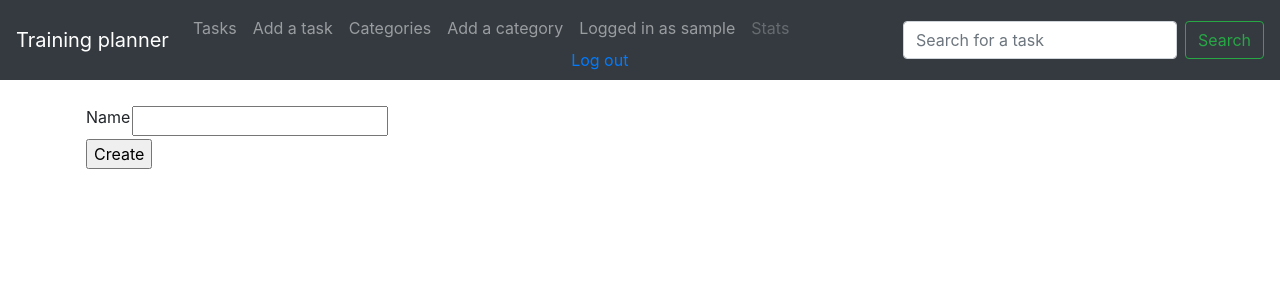
After one commit to perander/training-planner, a Flask app: page /categories/new in a window 1280 px wide. The commit adds this page. Shown: the top 300 px of the page. Run offline with Flask 2, Linux system fonts and the light colour scheme; a user stored in the database is signed in; tables that the repository leaves empty hold one stand-in row (values such as "Sample post"); some libraries are stand-ins or nearby versions.

Commit message:
create and delete categories, not yet possible to bind them to tasks

```diff
--- a/application/__init__.py
+++ b/application/__init__.py
@@ -25,6 +25,8 @@ from application.tasks import views
 from application.auth import models
 from application.auth import views
 
+from application.category import models, views
+
 # login
 from application.auth.models import User
 from os import urandom
@@ -45,7 +47,10 @@ def load_user(user_id):
     return User.query.get(user_id)
 
 
+# db.create_all()
+
 try:
     db.create_all()
 except:
+    print("creating db failed")
     pass
--- /dev/null
+++ b/application/category/forms.py
@@ -0,0 +1,9 @@
+from flask_wtf import FlaskForm
+from wtforms import StringField, validators
+
+
+class CategoryForm(FlaskForm):
+    name = StringField("Name", [validators.Length(min=3)])
+
+    class Meta:
+        csrf = False
--- /dev/null
+++ b/application/category/views.py
@@ -0,0 +1,48 @@
+from flask import redirect, render_template, request, url_for
+from flask_login import login_required, current_user
+
+from application import app, db
+from application.category.models import Category
+from application.category.forms import CategoryForm
+
+
+@app.route("/categories", methods=["GET"])
+def categories_index():
+    return render_template("categories/list.html", categories=Category.query.all())
+
+
+@app.route("/categories/<category_id>/")
+def categories_view(category_id):
+    return render_template("categories/view.html", category=Category.query.get(category_id))
+
+
+@app.route("/categories/new", methods=["GET", "POST"])
+@login_required
+def categories_create():
+    if current_user.admin:
+        if request.method == "GET":
+            return render_template("categories/new.html", form=CategoryForm())
+
+        form = CategoryForm(request.form)
+
+        if not form.validate():
+            return render_template("categories/new.html", form=form)
+
+        t = Category(name=form.name.data)
+
+        db.session().add(t)
+        db.session().commit()
+
+    return redirect(url_for("categories_index"))
+
+
+@app.route("/deletecategory/<category_id>", methods=["POST"])
+@login_required
+def categories_delete(category_id):
+    if current_user.admin:
+        c = Category.query.get(category_id)
+
+        db.session().delete(c)
+        db.session().commit()
+
+    return redirect(url_for("categories_index"))
--- a/application/tasks/models.py
+++ b/application/tasks/models.py
@@ -22,3 +22,8 @@ inprogress = db.Table('tasksinprogress',
                       db.Column('account_id', db.Integer, db.ForeignKey('account.id')),
                       db.Column('task_id', db.Integer, db.ForeignKey('task.id'))
                       )
+
+tags = db.Table('taskscategory',
+                db.Column('category_id', db.Integer, db.ForeignKey('category.id')),
+                db.Column('task_id', db.Integer, db.ForeignKey('task.id'))
+                )
--- /dev/null
+++ b/application/templates/categories/new.html
@@ -0,0 +1,28 @@
+{% extends "layout.html" %}
+
+{% block body %}
+<form method="POST" action="{{ url_for('categories_create') }}">
+  <table>
+    <tr>
+      <td>
+        {{ form.name.label }}
+      </td>
+      <td>
+        {{ form.name }}
+      </td>
+      <td>
+        <ul>
+          {% for error in form.name.errors %}
+          <li>{{ error }}</li>
+          {% endfor %}
+        </ul>
+      </td>
+    </tr>
+    <tr>
+      <td colspan="3">
+        <input type="submit" value="Create"/>
+      </td>
+    </tr>
+  </table>
+</form>
+{% endblock %}
--- a/application/templates/layout.html
+++ b/application/templates/layout.html
@@ -18,7 +18,7 @@
           <ul class="navbar-nav mr-auto">
 
             <li class="nav-item">
-              <a class="nav-link" href="{{ url_for('tasks_index') }} ">List tasks</a>
+              <a class="nav-link" href="{{ url_for('tasks_index') }} ">Tasks</a>
             </li>
 
             {% if current_user.admin %} <!-- no need to check for is_authenticated -->
@@ -27,7 +27,16 @@
             </li>
             {% endif %}
 
-            <!-- TODO: activate links when implemented -->
+            <li class="nav-item">
+              <a class="nav-link" href="{{ url_for('categories_index') }} ">Categories</a>
+            </li>
+
+            {% if current_user.admin %} <!-- no need to check for is_authenticated -->
+            <li class="nav-item">
+              <a class="nav-link" href="{{ url_for('categories_create') }} ">Add a category</a>
+            </li>
+            {% endif %}
+
             <li class="nav-item">
               {% if current_user.is_authenticated %}
               <a class="nav-link" href="{{ url_for('auth_view', user_id=current_user.id) }}">Logged in as {{ current_user.username }}</a>
@@ -37,13 +46,16 @@
               {% endif %}
             </li>
 
+
+            <!-- TODO: activate links when implemented -->
             <li class="nav-item">
               <a class="nav-link disabled" href="#">Stats</a>
             </li>
 
           </ul>
+          <!-- TODO: placeholder just 'Search' when possible to search everything-->
           <form class="form-inline my-2 my-lg-0" method="POST" action="{{ url_for('tasks_search') }}">
-            <input class="form-control mr-sm-2" type="text" name="query" placeholder="Search" aria-label="Search">
+            <input class="form-control mr-sm-2" type="text" name="query" placeholder="Search for a task" aria-label="Search">
             <button class="btn btn-outline-success my-2 my-sm-0" type="submit">Search</button>
           </form>
 	    </div>
```
Also changed, not shown: application/category/models.py (added, +20 -0 lines), application/tasks/views.py (+3 -5 lines), application/templates/categories/list.html (added, +24 -0 lines), application/templates/categories/view.html (added, +14 -0 lines).
